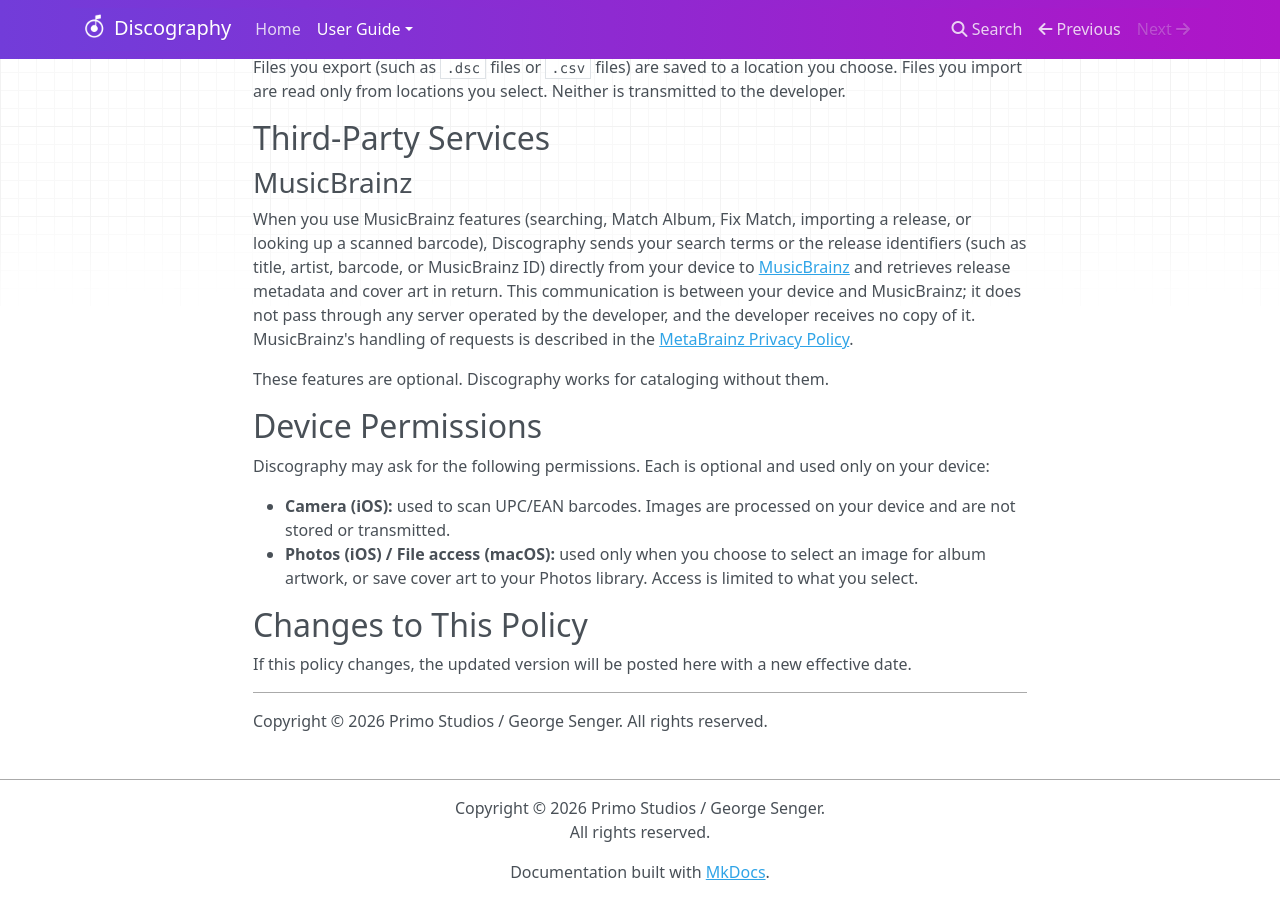
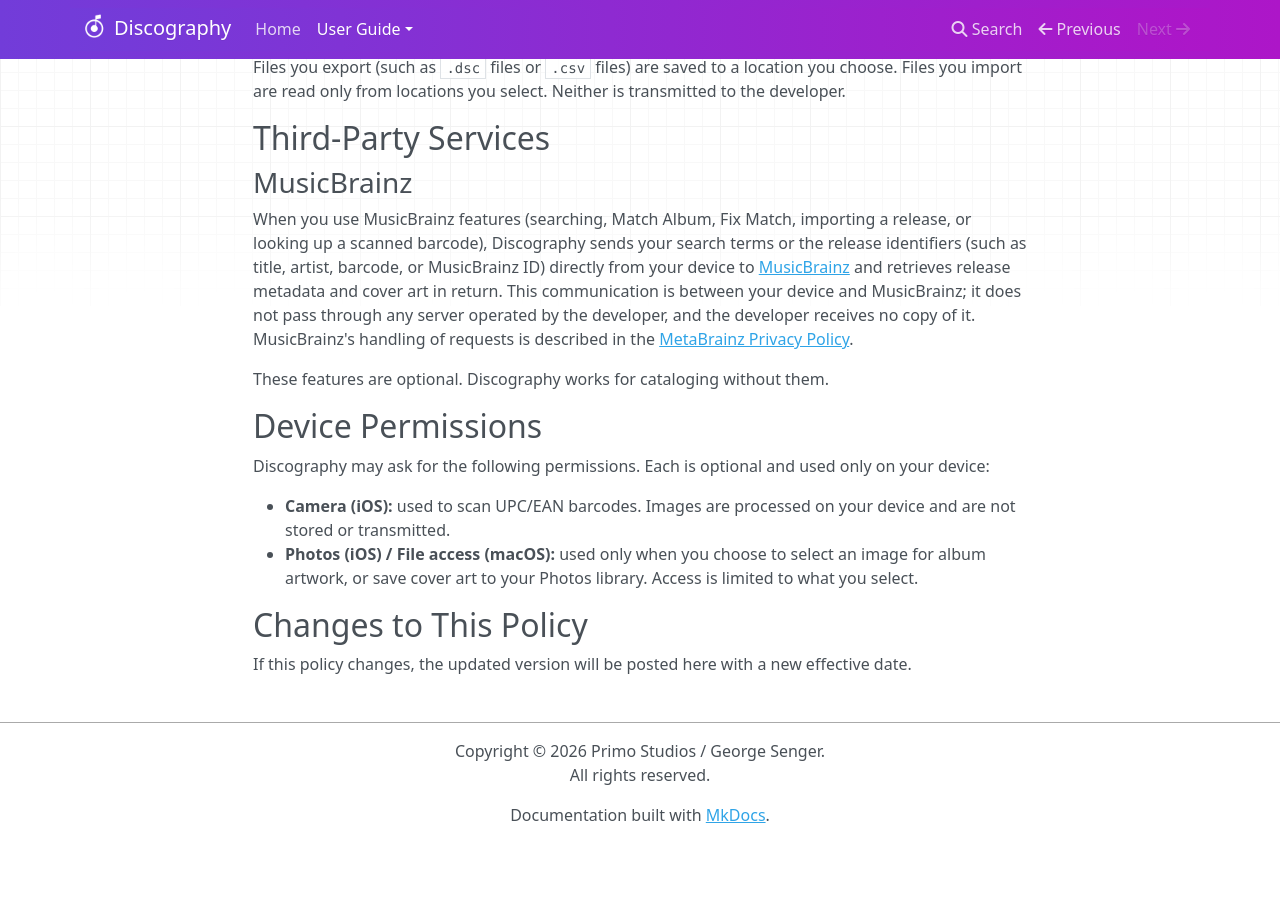
Before and after one commit to gsenger3/Discography-User-Guide, an MkDocs documentation site: the page built from guide/docs/PRIVACY_POLICY.md, in a window 1280 px wide and 900 px high, scrolled down 928 px. Built offline with MkDocs 1.6.1, drawn with Linux system fonts in a browser that asks for light colours; nearby versions of some CDN libraries; after the commit the page ends 1771 px from its top, so only the background shows below that.

Commit message:
removed copyright info from privacy pol

```diff
--- a/guide/docs/PRIVACY_POLICY.md
+++ b/guide/docs/PRIVACY_POLICY.md
@@ -53,6 +53,3 @@ Discography may ask for the following permissions. Each is optional and used onl
 ## Changes to This Policy
 
 If this policy changes, the updated version will be posted here with a new effective date.
-
----
-Copyright &copy; 2026 Primo Studios / George Senger. All rights reserved.
```
